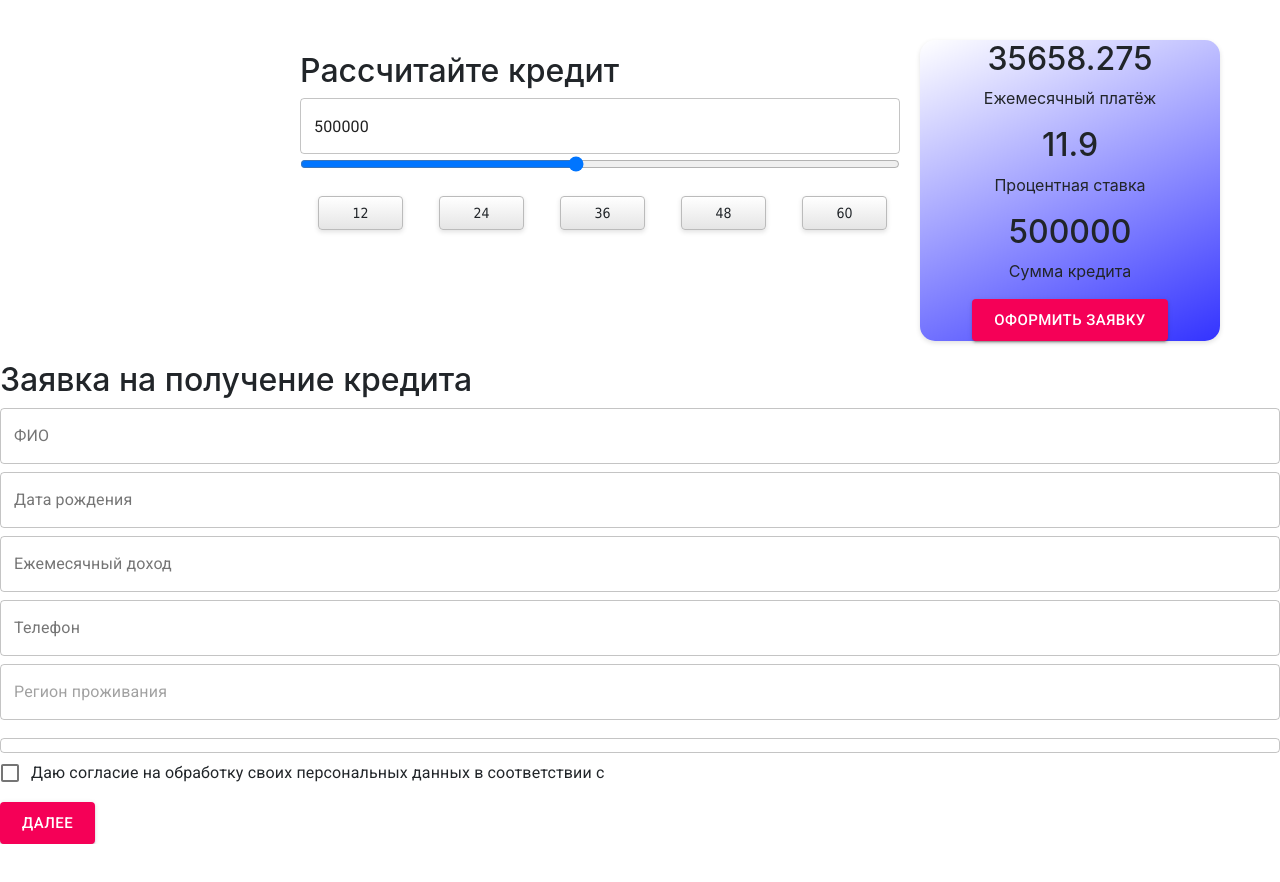
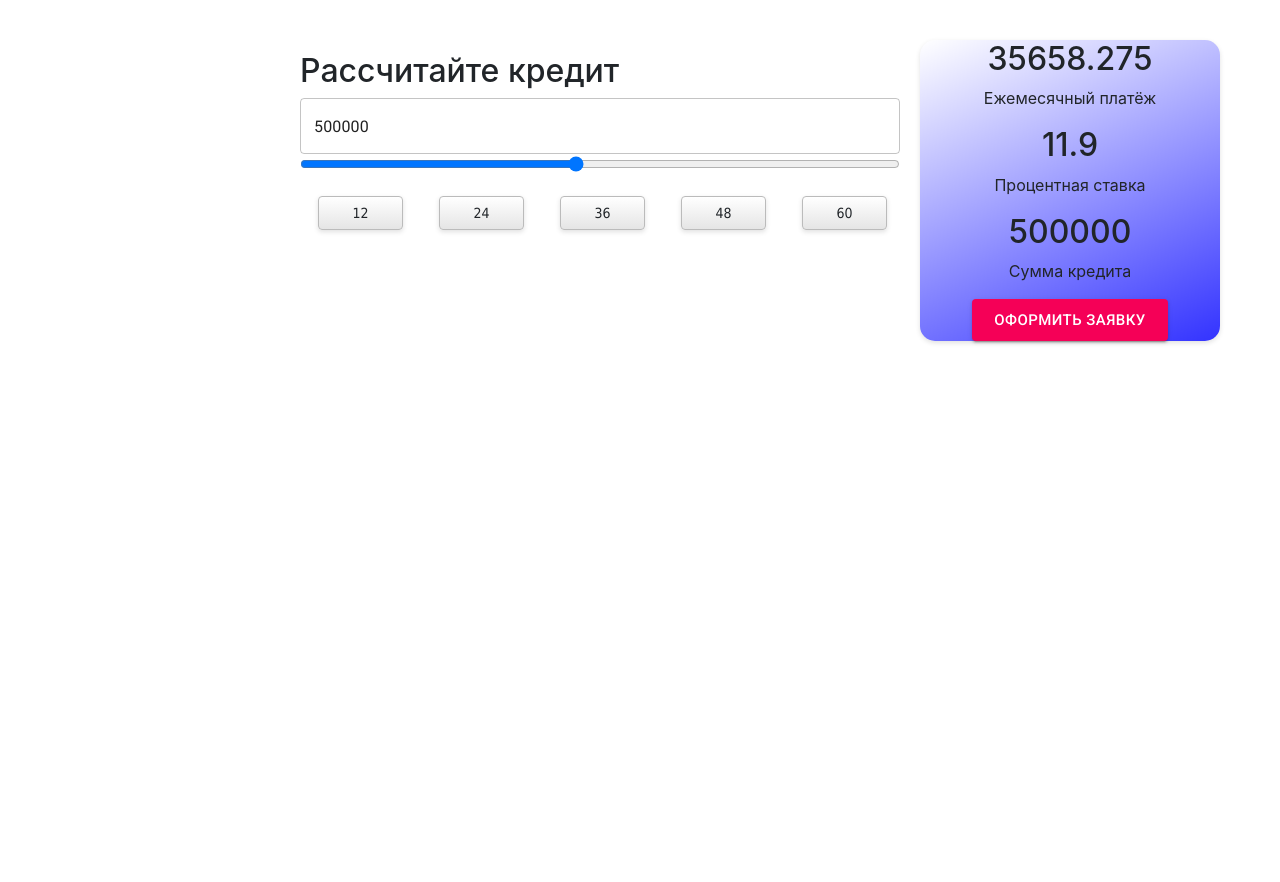
Before and after one commit to Alex-Ustinov/React, a React (Create React App) app in the folder my-app/: page / in a window 1280 px wide. Shown: the top 882 px of the page. Before the commit the page ends 844 px from the top, so only its background shows below. Built offline with nearby package versions, Linux system fonts and the light colour scheme.

Commit message:
Update App.css

```diff
--- a/my-app/src/App.css
+++ b/my-app/src/App.css
@@ -20,11 +20,15 @@
 .App-link {
   color: #09d3ac;
 }
-.wrapper {
-  padding-top: 5rem;
+.wrapper_bloc {
+  padding-top: 1045px;
   margin: 0 auto;
   width: 600px;
 }
+.wrapper_bloc_hide{
+  opacity: 0;
+}
+
 .rm {
   background: red;
   border-radius: 50%;
```
